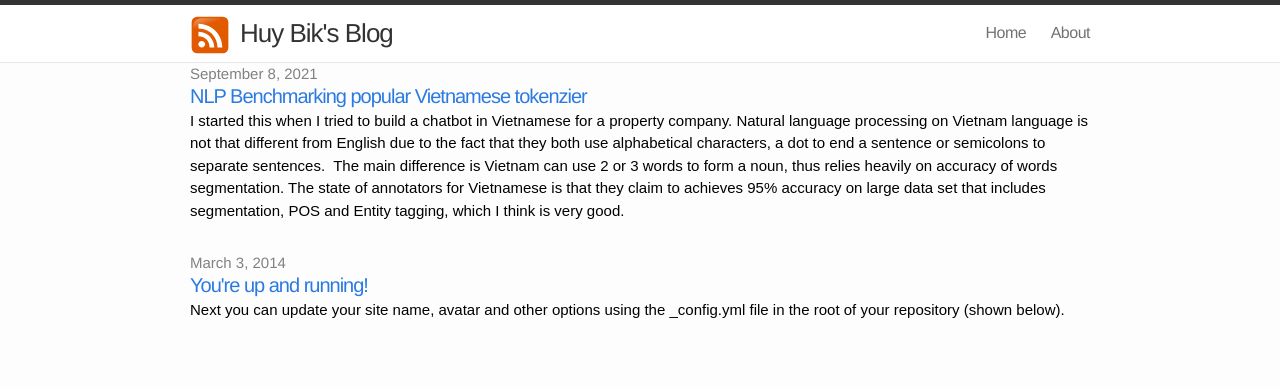
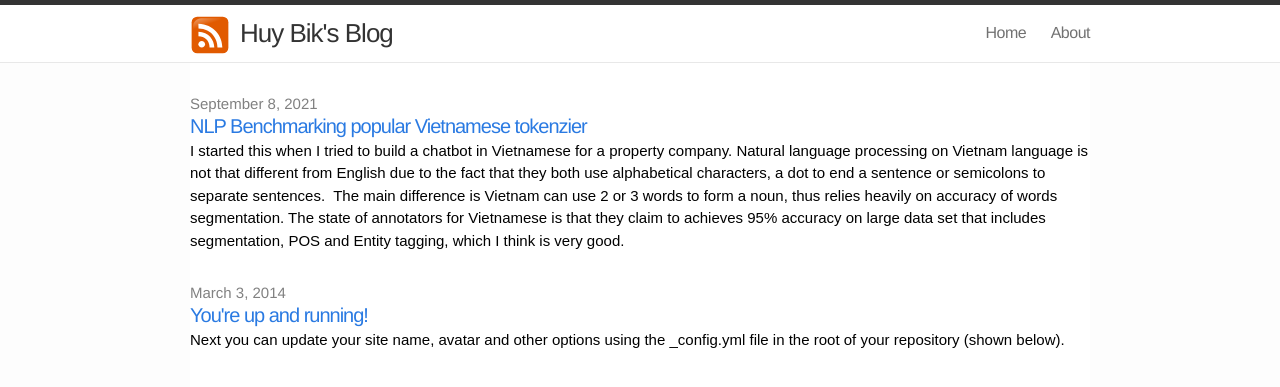
Before and after one commit to huybik/huybik.github.io, a Jekyll site: the page built from index.html, in a window 1280 px wide. Shown: the top 387 px of the page. Built offline with Jekyll 4.4.1, drawn with Linux system fonts in a browser that asks for light colours.

Commit message:
Update index.html

```diff
--- a/index.html
+++ b/index.html
@@ -1,7 +1,7 @@
 ---
 layout: default
 ---
-
+<div class="page-content">
   <div class="posts">
     <ul class="post">
     {% for post in site.posts %}
@@ -16,3 +16,4 @@ layout: default
     </ul>
 
   </div>
+</div>
```
Lines whose indentation alone changed are shown as unchanged.
